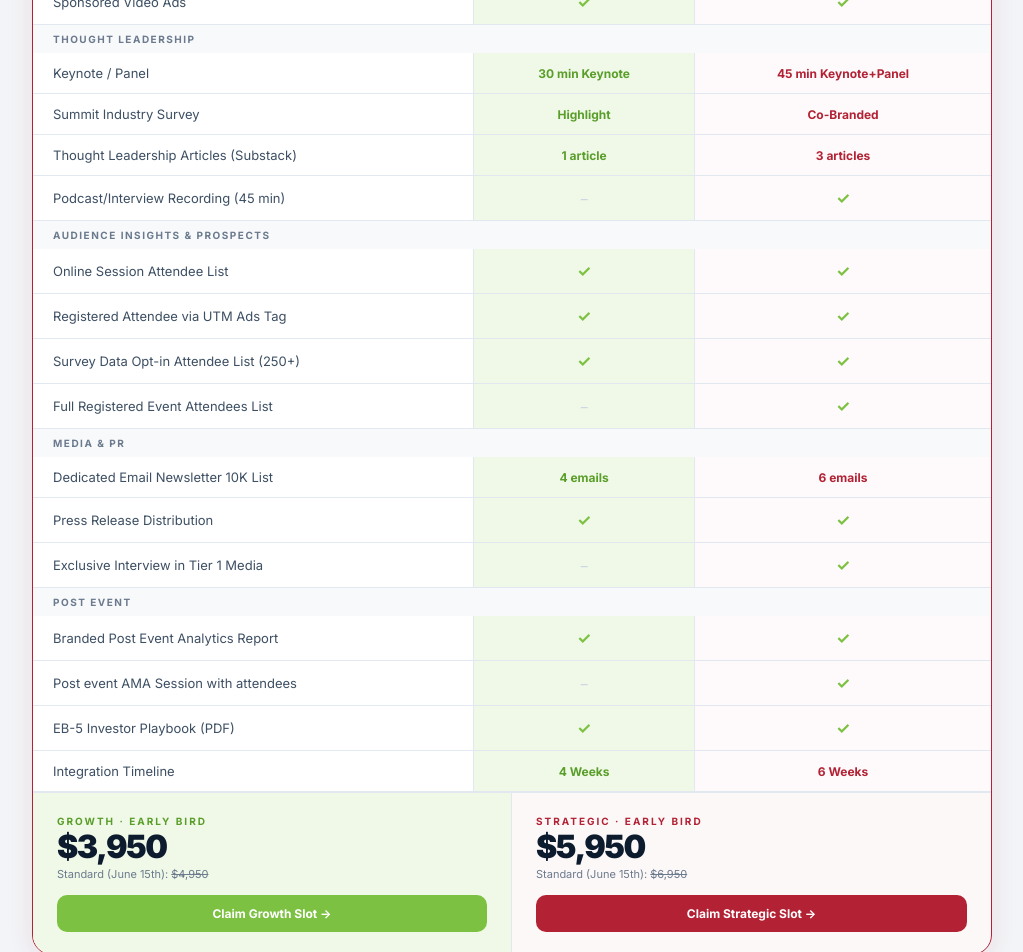
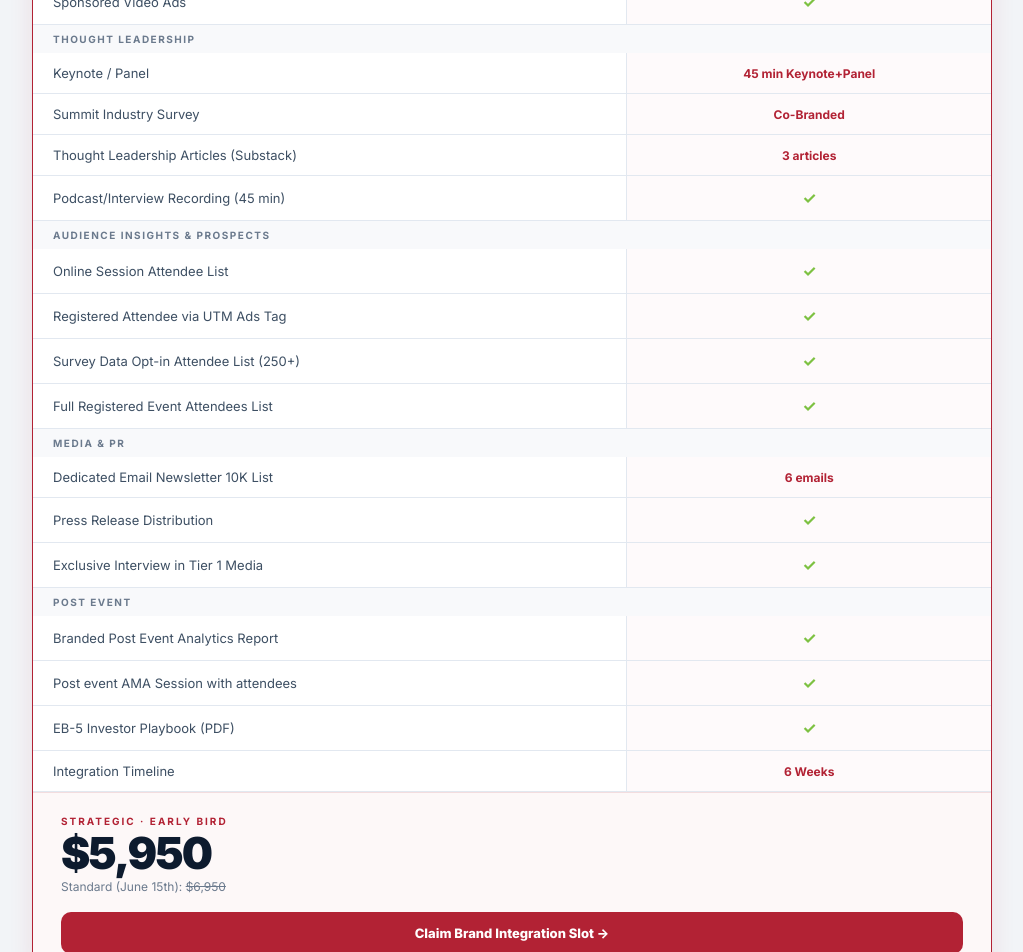
Before and after one commit to freedombusinesssummit-stack/eb5us, a Next.js app: page / in a window 1280 px wide. Shown: the part 10480-11432 px from the top of the page, without its empty margins (128-1151 px from the left). Built offline with nearby package versions, Linux system fonts and the light colour scheme.

Commit message:
Brand Integration: remove Growth column, Strategic-only table with single price footer $5,950

```diff
--- a/app/InvestAmericaSummit.tsx
+++ b/app/InvestAmericaSummit.tsx
@@ -846,66 +846,61 @@ function Pricing() {
               <div style={{ fontSize: 13, color: C.textGray, marginBottom: 20 }}>An 4–6 week full summit integration — from pre-event content to summit exposure and post-event data.</div>
             </div>
 
-            {/* Comparison table */}
+            {/* Comparison table — Strategic only */}
             <div style={{ flex: 1, overflowX: "auto" }}>
               <table style={{ width: "100%", borderCollapse: "collapse", fontSize: 13 }}>
                 <thead>
                   <tr style={{ borderBottom: `1px solid ${C.border}` }}>
-                    <th style={{ padding: "12px 20px", textAlign: "left", color: C.textGray, fontWeight: 600, fontSize: 11, letterSpacing: 1, textTransform: "uppercase", width: "46%", background: C.bgSoft }}>Feature</th>
-                    <th style={{ padding: "12px 12px", textAlign: "center", background: "#F0F9E8", borderLeft: `1px solid ${C.border}`, fontSize: 11, fontWeight: 700, color: C.greenDark, letterSpacing: 1, textTransform: "uppercase" }}>Growth</th>
-                    <th style={{ padding: "12px 12px", textAlign: "center", background: `${C.heroRed}08`, borderLeft: `1px solid ${C.border}`, fontSize: 11, fontWeight: 700, color: C.heroRed, letterSpacing: 1, textTransform: "uppercase" }}>Strategic</th>
+                    <th style={{ padding: "12px 20px", textAlign: "left", color: C.textGray, fontWeight: 600, fontSize: 11, letterSpacing: 1, textTransform: "uppercase", width: "62%", background: C.bgSoft }}>Feature</th>
+                    <th style={{ padding: "12px 16px", textAlign: "center", background: `${C.heroRed}08`, borderLeft: `1px solid ${C.border}`, fontSize: 11, fontWeight: 700, color: C.heroRed, letterSpacing: 1, textTransform: "uppercase" }}>Strategic</th>
                   </tr>
                 </thead>
                 <tbody>
                   {[
                     { group: "Branding Visibility", rows: [
-                      { label: '"Presented by" headline logo placement', growth: false, strategic: true },
-                      { label: "Website feature block (logo + brand story)", growth: true, strategic: true },
-                      { label: "Exclusive Partner Per Industry & Category", growth: true, strategic: true },
-                      { label: "Mention in all early-stage PR as Co-Organizer", growth: false, strategic: true },
-                      { label: "Custom Branded Frame in all live sessions", growth: false, strategic: true },
-                      { label: "Sponsored Video Ads", growth: true, strategic: true },
+                      { label: '"Presented by" headline logo placement', val: true },
+                      { label: "Website feature block (logo + brand story)", val: true },
+                      { label: "Exclusive Partner Per Industry & Category", val: true },
+                      { label: "Mention in all early-stage PR as Co-Organizer", val: true },
+                      { label: "Custom Branded Frame in all live sessions", val: true },
+                      { label: "Sponsored Video Ads", val: true },
                     ]},
                     { group: "Thought Leadership", rows: [
-                      { label: "Keynote / Panel", growth: "30 min Keynote", strategic: "45 min Keynote+Panel" },
-                      { label: "Summit Industry Survey", growth: "Highlight", strategic: "Co-Branded" },
-                      { label: "Thought Leadership Articles (Substack)", growth: "1 article", strategic: "3 articles" },
-                      { label: "Podcast/Interview Recording (45 min)", growth: false, strategic: true },
+                      { label: "Keynote / Panel", val: "45 min Keynote+Panel" },
+                      { label: "Summit Industry Survey", val: "Co-Branded" },
+                      { label: "Thought Leadership Articles (Substack)", val: "3 articles" },
+                      { label: "Podcast/Interview Recording (45 min)", val: true },
                     ]},
                     { group: "Audience Insights & Prospects", rows: [
-                      { label: "Online Session Attendee List", growth: true, strategic: true },
-                      { label: "Registered Attendee via UTM Ads Tag", growth: true, strategic: true },
-                      { label: "Survey Data Opt-in Attendee List (250+)", growth: true, strategic: true },
-                      { label: "Full Registered Event Attendees List", growth: false, strategic: true },
+                      { label: "Online Session Attendee List", val: true },
+                      { label: "Registered Attendee via UTM Ads Tag", val: true },
+                      { label: "Survey Data Opt-in Attendee List (250+)", val: true },
+                      { label: "Full Registered Event Attendees List", val: true },
                     ]},
                     { group: "Media & PR", rows: [
-                      { label: "Dedicated Email Newsletter 10K List", growth: "4 emails", strategic: "6 emails" },
-                      { label: "Press Release Distribution", growth: true, strategic: true },
-                      { label: "Exclusive Interview in Tier 1 Media", growth: false, strategic: true },
+                      { label: "Dedicated Email Newsletter 10K List", val: "6 emails" },
+                      { label: "Press Release Distribution", val: true },
+                      { label: "Exclusive Interview in Tier 1 Media", val: true },
                     ]},
                     { group: "Post Event", rows: [
-                      { label: "Branded Post Event Analytics Report", growth: true, strategic: true },
-                      { label: "Post event AMA Session with attendees", growth: false, strategic: true },
-                      { label: "EB-5 Investor Playbook (PDF)", growth: true, strategic: true },
-                      { label: "Integration Timeline", growth: "4 Weeks", strategic: "6 Weeks" },
+                      { label: "Branded Post Event Analytics Report", val: true },
+                      { label: "Post event AMA Session with attendees", val: true },
+                      { label: "EB-5 Investor Playbook (PDF)", val: true },
+                      { label: "Integration Timeline", val: "6 Weeks" },
                     ]},
                   ].map(({ group, rows }) => (
                     <>
                       <tr key={group} style={{ background: C.bgSoft }}>
-                        <td colSpan={3} style={{ padding: "8px 20px", fontSize: 10, fontWeight: 700, color: C.textGray, letterSpacing: 1.5, textTransform: "uppercase", borderTop: `1px solid ${C.border}` }}>{group}</td>
+                        <td colSpan={2} style={{ padding: "8px 20px", fontSize: 10, fontWeight: 700, color: C.textGray, letterSpacing: 1.5, textTransform: "uppercase", borderTop: `1px solid ${C.border}` }}>{group}</td>
                       </tr>
-                      {rows.map(({ label, growth, strategic }) => (
+                      {rows.map(({ label, val }) => (
                         <tr key={label} style={{ borderBottom: `1px solid ${C.border}` }}>
                           <td style={{ padding: "12px 20px", color: C.textMid }}>{label}</td>
-                          <td style={{ padding: "12px 12px", textAlign: "center", background: "#F0F9E8", borderLeft: `1px solid ${C.border}` }}>
-                            {growth === true && <span style={{ color: C.green, fontSize: 16, fontWeight: 700 }}>✓</span>}
-                            {growth === false && <span style={{ color: C.borderDark, fontSize: 14 }}>–</span>}
-                            {typeof growth === "string" && <span style={{ fontSize: 12, fontWeight: 700, color: C.greenDark }}>{growth}</span>}
-                          </td>
-                          <td style={{ padding: "12px 12px", textAlign: "center", background: `${C.heroRed}05`, borderLeft: `1px solid ${C.border}` }}>
-                            {strategic === true && <span style={{ color: C.green, fontSize: 16, fontWeight: 700 }}>✓</span>}
-                            {strategic === false && <span style={{ color: C.borderDark, fontSize: 14 }}>–</span>}
-                            {typeof strategic === "string" && <span style={{ fontSize: 12, fontWeight: 700, color: C.heroRed }}>{strategic}</span>}
+                          <td style={{ padding: "12px 16px", textAlign: "center", background: `${C.heroRed}05`, borderLeft: `1px solid ${C.border}` }}>
+                            {val === true
+                              ? <span style={{ color: C.green, fontSize: 16, fontWeight: 700 }}>✓</span>
+                              : <span style={{ fontSize: 12, fontWeight: 700, color: C.heroRed }}>{val}</span>
+                            }
                           </td>
                         </tr>
                       ))}
@@ -915,20 +910,12 @@ function Pricing() {
               </table>
             </div>
 
-            {/* Dual price footer */}
-            <div style={{ display: "grid", gridTemplateColumns: "1fr 1fr", borderTop: `1px solid ${C.border}` }}>
-              <div style={{ background: "#F0F9E8", padding: "22px 24px", borderRight: `1px solid ${C.border}` }}>
-                <div style={{ fontSize: 10, color: C.greenDark, letterSpacing: 2, textTransform: "uppercase", marginBottom: 4, fontWeight: 700 }}>Growth · Early Bird</div>
-                <div style={{ fontSize: 32, fontWeight: 900, color: C.text, letterSpacing: -1.5, lineHeight: 1, marginBottom: 4 }}>$3,950</div>
-                <div style={{ fontSize: 11, color: C.textGray, marginBottom: 14 }}>Standard (June 15th): <span style={{ textDecoration: "line-through" }}>$4,950</span></div>
-                <a href="mailto:denis@fsummit.net" className="price-btn-outline" style={{ display: "block", textAlign: "center", background: C.green, color: "#fff", padding: "11px 0", borderRadius: 10, fontSize: 12, fontWeight: 700, textDecoration: "none", border: "none" }}>Claim Growth Slot →</a>
-              </div>
-              <div style={{ background: `${C.heroRed}08`, padding: "22px 24px" }}>
-                <div style={{ fontSize: 10, color: C.heroRed, letterSpacing: 2, textTransform: "uppercase", marginBottom: 4, fontWeight: 700 }}>Strategic · Early Bird</div>
-                <div style={{ fontSize: 32, fontWeight: 900, color: C.text, letterSpacing: -1.5, lineHeight: 1, marginBottom: 4 }}>$5,950</div>
-                <div style={{ fontSize: 11, color: C.textGray, marginBottom: 14 }}>Standard (June 15th): <span style={{ textDecoration: "line-through" }}>$6,950</span></div>
-                <a href="mailto:denis@fsummit.net" className="price-btn-red" style={{ display: "block", textAlign: "center", background: C.heroRed, color: "#fff", padding: "11px 0", borderRadius: 10, fontSize: 12, fontWeight: 700, textDecoration: "none" }}>Claim Strategic Slot →</a>
-              </div>
+            {/* Price footer */}
+            <div style={{ background: `${C.heroRed}08`, borderTop: `1px solid ${C.heroRed}20`, padding: "22px 28px" }}>
+              <div style={{ fontSize: 10, color: C.heroRed, letterSpacing: 2, textTransform: "uppercase", marginBottom: 4, fontWeight: 700 }}>Strategic · Early Bird</div>
+              <div style={{ fontSize: 44, fontWeight: 900, color: C.text, letterSpacing: -2, lineHeight: 1, marginBottom: 4 }}>$5,950</div>
+              <div style={{ fontSize: 12, color: C.textGray, marginBottom: 18 }}>Standard (June 15th): <span style={{ textDecoration: "line-through" }}>$6,950</span></div>
+              <a href="mailto:denis@fsummit.net" className="price-btn-red" style={{ display: "block", textAlign: "center", background: C.heroRed, color: "#fff", padding: "13px 0", borderRadius: 10, fontSize: 13, fontWeight: 800, textDecoration: "none" }}>Claim Brand Integration Slot →</a>
             </div>
           </div>
 
```
